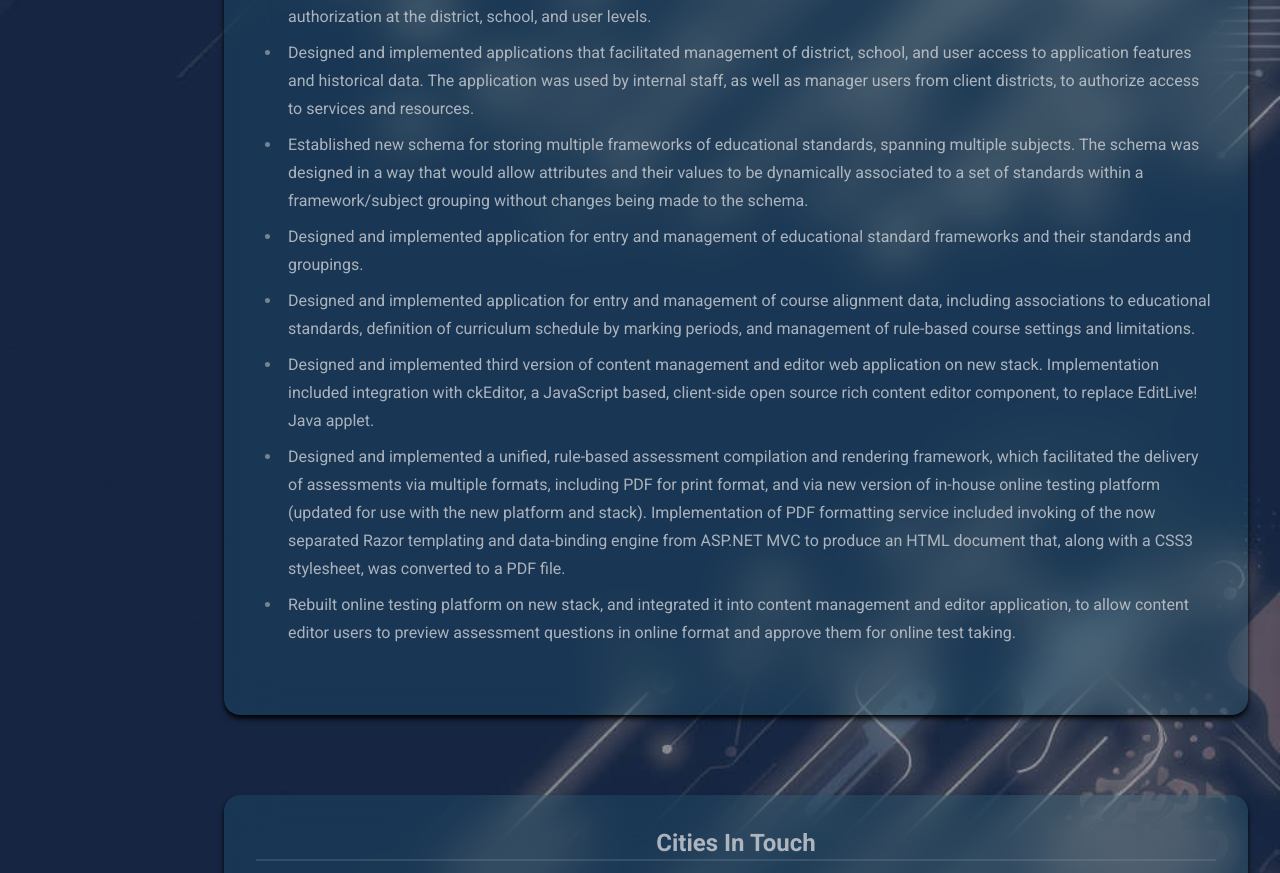
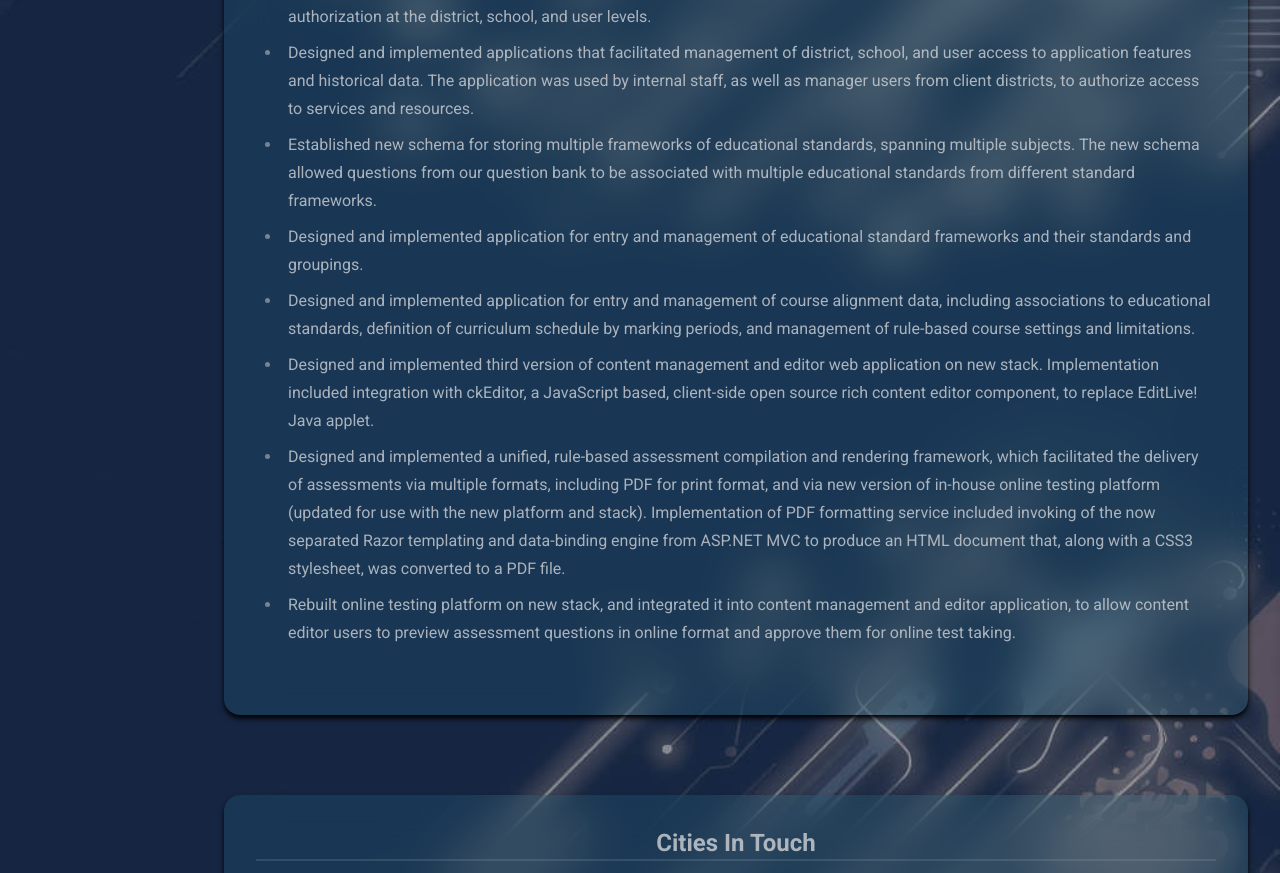
Before and after one commit to sheariley/portfolio-web-dev, a React (Vite) app: page /experience in a window 1280 px wide. Shown: the part 4135-5008 px from the top of the page. Built offline with nearby package versions, Linux system fonts and the light colour scheme; what tailwindcss-3d would draw is missing.

Commit message:
Make new multi framework std schema verbiage clearer

```diff
--- a/src/pages/ExperiencePage.tsx
+++ b/src/pages/ExperiencePage.tsx
@@ -351,11 +351,10 @@ export default function ExperiencePage() {
                   </li>
                   <li>
                     Established new schema for storing multiple frameworks of
-                    educational standards, spanning multiple subjects. The
-                    schema was designed in a way that would allow attributes and
-                    their values to be dynamically associated to a set of
-                    standards within a framework/subject grouping without
-                    changes being made to the schema.
+                    educational standards, spanning multiple subjects. The new
+                    schema allowed questions from our question bank to be
+                    associated with multiple educational standards from
+                    different standard frameworks.
                   </li>
                   <li>
                     Designed and implemented application for entry and
```
